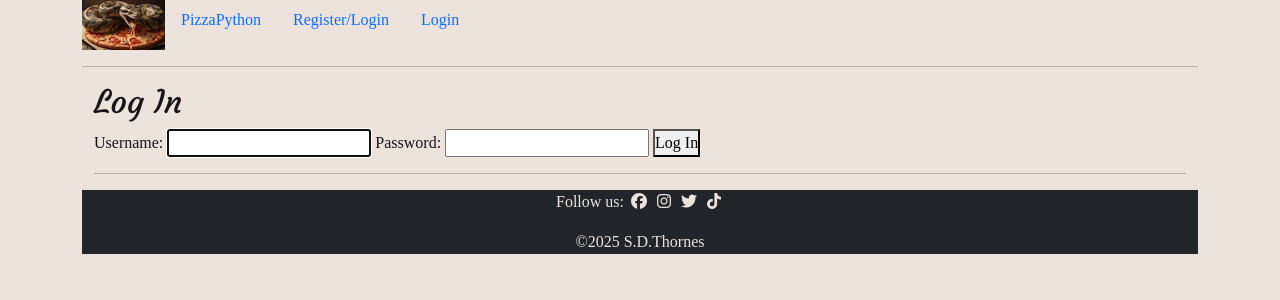
After one commit to motogoatUK/pizza-python, a Django app: page /accounts/login/ in a window 1280 px wide. The commit adds this page. Shown: the top 300 px of the page. Run offline with Django 4.2, Linux system fonts and the light colour scheme; some libraries are stand-ins or nearby versions; some web fonts are replaced.

Commit message:
Add login/logout functionality

```diff
--- /dev/null
+++ b/pizza/templates/registration/login.html
@@ -0,0 +1,24 @@
+<!-- templates/registration/login.html -->
+{% extends "base.html" %}
+
+{% block title %}Login{% endblock %}
+
+{% block content %}
+<div class="container mb-2">
+    {% if user.is_authenticated %}
+    Hi {{ user.username }}! You are already logged in!
+    <form action="{% url 'logout' %}" method="post">
+        {% csrf_token %}
+        <button type="submit">Log Out</button>
+    </form>
+    {%else%}
+    <h2>Log In</h2>
+    <form method="post">
+        {% csrf_token %}
+        {{ form }}
+        <button type="submit">Log In</button>
+    </form>
+    {%endif%}
+    <hr>
+</div>
+{% endblock %}
--- a/pizza_python/settings.py
+++ b/pizza_python/settings.py
@@ -125,6 +125,9 @@ AUTH_PASSWORD_VALIDATORS = [
     },
 ]
 
+LOGIN_REDIRECT_URL = "home"
+LOGOUT_REDIRECT_URL = "home"
+
 
 # Internationalization
 # https://docs.djangoproject.com/en/4.2/topics/i18n/
--- a/pizza_python/urls.py
+++ b/pizza_python/urls.py
@@ -20,5 +20,6 @@ from django.urls import path, include
 
 urlpatterns = [
     path('admin/', admin.site.urls),
-    path('', include("pizza.urls"), name="pizza-urls"),
+    path('accounts/', include('django.contrib.auth.urls')),
+    path('', include('pizza.urls'), name='pizza-urls'),
 ]
--- a/templates/base.html
+++ b/templates/base.html
@@ -1,12 +1,15 @@
 {% load static%}
 
 {% url 'home' as home_url %}
+{% url 'login.url' as login_url %}
+{% url 'logout.url' as logout_url %}
+
 
 <!DOCTYPE html>
 <html lang="en">
 
 <head>
-    <title>PizzaPython</title>
+    <title>PizzaPython - {%block title%}Home{%endblock%}</title>
     <meta name="viewport" content="width=device-width, initial-scale=1" />
     <meta charset="utf-8">
     <!-- Google Fonts -->
@@ -46,6 +49,18 @@
                 <li class="navitem">
                     <a class="nav-link">Register/Login</a><a href="#"></a>
                 </li>
+                {% if user.is_authenticated %}
+                <li class="nav-item">
+                    <a class="nav-link {% if request.path == logout_url %}active{% endif %}" aria-current="page"
+                        href="{% url 'logout' %}">Logout</a>
+                </li>
+                {% else %}
+
+                <li class="nav-item">
+                    <a class="nav-link {% if request.path == login_url %}active{% endif %}" aria-current="page"
+                        href="{% url 'login' %}">Login</a>
+                </li>
+                {% endif %}
             </ul>
         </nav>
         <hr>
```
Also changed, not shown: pizza/templates/registration/logout.html (added, +19 -0 lines).
